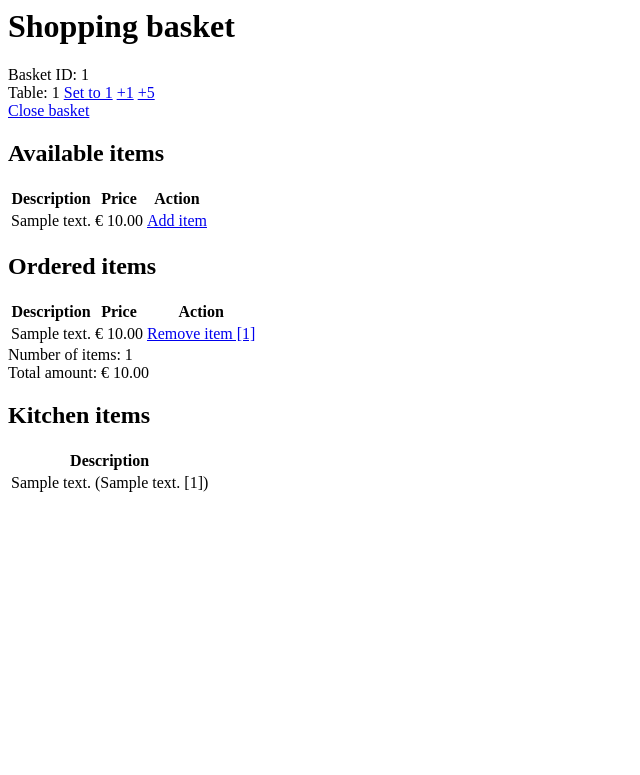
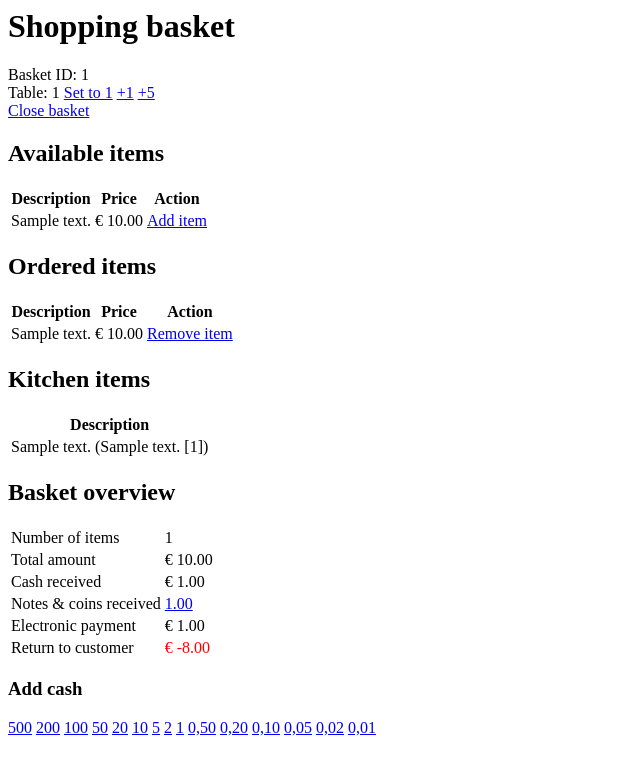
Before and after one commit to truestevie/mopos2, a Django app: page /pos/ in a window 1280 px wide. Shown: the top 775 px of the page, without its empty margins (0-640 px from the left). Run offline with Django 3.2, Linux system fonts and the light colour scheme; tables that the repository leaves empty hold one stand-in row (values such as "Sample post").

Commit message:
Addition of receiving cash procedures.

```diff
--- a/pos/models.py
+++ b/pos/models.py
@@ -1,4 +1,7 @@
 from django.db import models
+import decimal
+
+D = decimal.Decimal
 
 
 class ShoppingBasketManager(models.Manager):
@@ -14,6 +17,8 @@ class ShoppingBasketManager(models.Manager):
 class ShoppingBasket(models.Model):
     number_of_items = models.IntegerField(default=0)
     total_price = models.DecimalField(max_digits=10, decimal_places=2, default=0)
+    cash_received_physical = models.DecimalField(max_digits=10, decimal_places=2, default=0)
+    cash_received_electronic = models.DecimalField(max_digits=10, decimal_places=2, default=0)
     creation_date = models.DateTimeField(auto_now_add=True)
     last_change_date = models.DateTimeField(auto_now=True)
     owner = models.SmallIntegerField(default=0)
@@ -21,6 +26,9 @@ class ShoppingBasket(models.Model):
     lifecycle = models.CharField(max_length=10, choices=LIFECYCLE_CHOICES, default="OPEN")
     table_number = models.IntegerField(default=1)
     objects = ShoppingBasketManager()
+
+    def receive_cash(self, cash_received):
+        self.cash_received_physical += cash_received
 
 
 class ItemTemplate(models.Model):
@@ -109,3 +117,38 @@ class CashRegister(models.Model):
 
 class Transaction(models.Model):
     order = models.ForeignKey(ShoppingBasket, on_delete=models.CASCADE)
+
+
+class CashManager(models.Manager):
+    def add_cash_item(self, shopping_basket_id, value):
+        shopping_basket = ShoppingBasket.objects.filter(pk=shopping_basket_id).first()
+        cash_item = self.create(shopping_basket=shopping_basket, value=value)
+        shopping_basket.cash_received_physical += value
+        shopping_basket.save()
+        return cash_item
+
+    def remove_cash_item(self, shopping_basket_id, cash_id):
+        shopping_basket = ShoppingBasket.objects.filter(pk=shopping_basket_id).first()
+        cash_item = Cash.objects.filter(pk=cash_id).first()
+        shopping_basket.cash_received_physical -= cash_item.value
+        shopping_basket.save()
+        cash_item.delete()
+
+    def add_cash_cents_item(self, shopping_basket_id, value):
+        shopping_basket = ShoppingBasket.objects.filter(pk=shopping_basket_id).first()
+        cash_item = self.create(shopping_basket=shopping_basket, value=value/100)
+        shopping_basket.cash_received_physical += D(value/100)
+        shopping_basket.save()
+        return cash_item
+
+
+class Cash(models.Model):
+    shopping_basket = models.ForeignKey(ShoppingBasket, on_delete=models.CASCADE)
+    value = models.DecimalField(max_digits=5, decimal_places=2, default=0)
+    objects = CashManager()
+
+    class Meta:
+        ordering = ['-value']
+
+    def __str__(self):
+        return "{} ({})".format(self.value, self.shopping_basket)
--- a/pos/templates/pos/basket.html
+++ b/pos/templates/pos/basket.html
@@ -43,12 +43,10 @@
     <tr>
         <td>{{ item.description }}</td>
         <td>€ {{ item.unit_price }}</td>
-        <td><a href="/pos/basket/{{ basket.id }}/remove_item/{{ item.id }}/">Remove item [{{ item.id }}]</a></td>
+        <td><a href="/pos/basket/{{ basket.id }}/remove_item/{{ item.id }}/">Remove item</a></td>
     </tr>
     {% endfor %}
 </table>
-<div>Number of items: {{ basket.number_of_items }}</div>
-<div>Total amount: € {{ basket.total_price }}</div>
 {% else %}
 <div><i>No items ordered</i>
 </div>
@@ -76,7 +74,7 @@
 <table>
 {% for item, sub_item_templates in select_sub_items_dict.items %}
 <tr>
-    <td>{{ item.description }} [{{ item.id }}]</td>
+    <td><font color="red">{{ item.description }} [{{ item.id }}]</font></td>
     <td>{% for sub_item_template in sub_item_templates %}
         <a href="/pos/basket/{{ basket.id }}/item/{{ item.id }}/add_sub_item/{{ sub_item_template.id }}/">{{ sub_item_template.description }}</a>
         {% endfor %}</td>
@@ -85,6 +83,43 @@
 </table>
 {% endif %}
 
+{% if basket.number_of_items > 0 %}
+<h2>Basket overview</h2>
+<table>
+    <tr><td>Number of items</td><td>{{ basket.number_of_items }}</td></tr>
+    <tr><td>Total amount</td><td>€ {{ basket.total_price }}</td></tr>
+    <tr><td>Cash received</td><td>€ {{ basket.cash_received_physical }}</td></tr>
+    <tr><td>Notes & coins received</td>
+        <td>
+        {% for cash in cash_received_list %}
+            <a href="/pos/basket/{{ basket.id }}/remove_cash/{{ cash.id }}/">{{ cash.value }}</a>
+        {% endfor %}
+        </td></tr>
+    <tr><td>Electronic payment</td><td>€ {{ basket.cash_received_electronic }}</td></tr>
+    <tr><td>Return to customer</td><td><font color="{{ cash_color }}">€ {{ cash_to_return }}</font></td></tr>
+
+</table>
+<h3>Add cash</h3>
+<a href="/pos/basket/{{ basket.id }}/receive_cash/500/">500</a>
+<a href="/pos/basket/{{ basket.id }}/receive_cash/200/">200</a>
+<a href="/pos/basket/{{ basket.id }}/receive_cash/100/">100</a>
+<a href="/pos/basket/{{ basket.id }}/receive_cash/50/">50</a>
+<a href="/pos/basket/{{ basket.id }}/receive_cash/20/">20</a>
+<a href="/pos/basket/{{ basket.id }}/receive_cash/10/">10</a>
+<a href="/pos/basket/{{ basket.id }}/receive_cash/5/">5</a>
+<a href="/pos/basket/{{ basket.id }}/receive_cash/2/">2</a>
+<a href="/pos/basket/{{ basket.id }}/receive_cash/1/">1</a>
+
+<a href="/pos/basket/{{ basket.id }}/receive_cents/50/">0,50</a>
+<a href="/pos/basket/{{ basket.id }}/receive_cents/20/">0,20</a>
+<a href="/pos/basket/{{ basket.id }}/receive_cents/10/">0,10</a>
+<a href="/pos/basket/{{ basket.id }}/receive_cents/5/">0,05</a>
+<a href="/pos/basket/{{ basket.id }}/receive_cents/2/">0,02</a>
+<a href="/pos/basket/{{ basket.id }}/receive_cents/1/">0,01</a>
+
+
+{% endif %}
+
 
 </body>
 </html>
--- a/pos/urls.py
+++ b/pos/urls.py
@@ -1,12 +1,15 @@
 from django.urls import path
 from .views import show_basket, reset_table_number, close_basket, increment_table_number, add_item_to_basket,\
-    remove_item_from_basket, add_sub_item_to_item, show_transaction
+    remove_item_from_basket, add_sub_item_to_item, show_transaction, receive_cash, remove_cash, receive_cents
 
 urlpatterns = [
     path('', show_basket, name='show_basket'),
     path('basket/', show_basket, name='show_basket'),
     path('basket/<int:shopping_basket_id>/reset/', reset_table_number, name='reset_table_number'),
     path('basket/<int:shopping_basket_id>/increment_table_number/<int:increment_value>/', increment_table_number, name='increment_table_number'),
+    path('basket/<int:shopping_basket_id>/receive_cash/<int:cash_received>/', receive_cash, name='receive_cash'),
+    path('basket/<int:shopping_basket_id>/remove_cash/<int:cash_id>/', remove_cash, name='remove_cash'),
+    path('basket/<int:shopping_basket_id>/receive_cents/<int:cents_received>/', receive_cents, name='receive_cents'),
     path('basket/<int:shopping_basket_id>/close_basket/', close_basket, name='close_basket'),
     path('basket/<int:shopping_basket_id>/add_item/<int:item_template_id>/', add_item_to_basket, name='add_item_to_basket'),
     path('basket/<int:shopping_basket_id>/remove_item/<int:item_id>/', remove_item_from_basket, name='remove_item_from_basket'),
--- a/pos/views.py
+++ b/pos/views.py
@@ -1,12 +1,12 @@
 from django.shortcuts import render
 from django.http import HttpResponseRedirect
 
-from .models import ShoppingBasket, ItemTemplate, Item, SubItemTemplate, SubItem
+from .models import ShoppingBasket, ItemTemplate, Item, SubItemTemplate, SubItem, Cash
 
 
 def show_transaction(request, shopping_basket_id):
     sb = ShoppingBasket.objects.get(pk=shopping_basket_id)
-    return render(request, 'pos/transaction.html', {'basket': sb,})
+    return render(request, 'pos/transaction.html', {'basket': sb})
 
 def show_basket(request):
     sb = ShoppingBasket.objects.filter(lifecycle="OPEN").first()
@@ -28,14 +28,36 @@ def show_basket(request):
             if(number_of_linked_sub_items == 0):
                 sub_item_template_dict[item] = sub_item_template_list
         # elif sub_item_template_list.count() = 1:
+    cash_received_list = Cash.objects.filter(shopping_basket=sb)
+    cash_to_return = sb.cash_received_physical + sb.cash_received_electronic - sb.total_price
+    cash_color = ""
+    if cash_to_return < 0:
+        cash_color = "red"
 
     print("---de dict van sub items---", sub_item_template_dict)
+    print("---de cash received list---", cash_received_list)
+    print("---cash to return---", cash_to_return)
     return render(request, 'pos/basket.html', {'basket': sb,
                                                'template_list': template_list,
                                                'item_list': item_list,
                                                'kitchen_item_list': kitchen_item_list,
-                                               'select_sub_items_dict': sub_item_template_dict
+                                               'select_sub_items_dict': sub_item_template_dict,
+                                               'cash_received_list': cash_received_list,
+                                               'cash_to_return': cash_to_return,
+                                               'cash_color': cash_color
                                                })
+
+def receive_cash(request, shopping_basket_id, cash_received):
+    Cash.objects.add_cash_item(shopping_basket_id, cash_received)
+    return HttpResponseRedirect("/pos/basket")
+
+def receive_cents(request, shopping_basket_id, cents_received):
+    Cash.objects.add_cash_cents_item(shopping_basket_id, cents_received)
+    return HttpResponseRedirect("/pos/basket")
+
+def remove_cash(request, shopping_basket_id, cash_id):
+    Cash.objects.remove_cash_item(shopping_basket_id, cash_id)
+    return HttpResponseRedirect("/pos/basket")
 
 def reset_table_number(request, shopping_basket_id):
     basket = ShoppingBasket.objects.get(pk=shopping_basket_id)
```
Also changed, not shown: pos/admin.py (+10 -1 lines).
